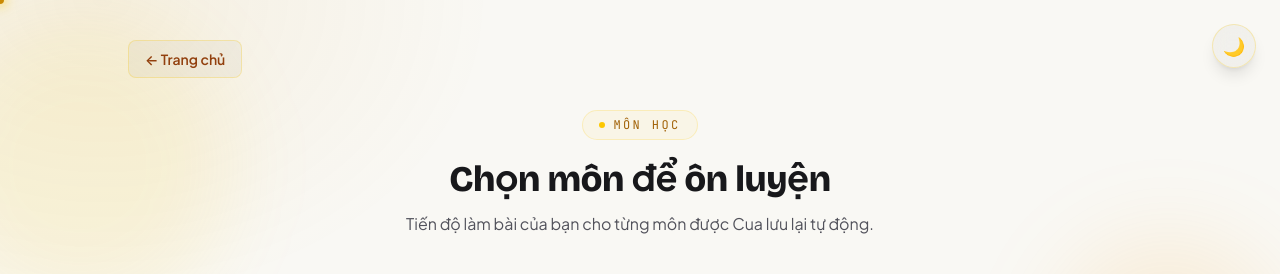
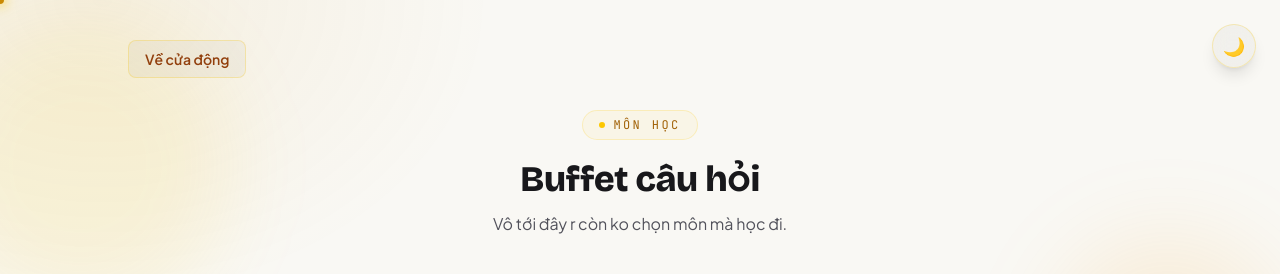
Before and after one commit to TruonTran/lean_quiz, a React (Vite) app: page /subjects in a window 1280 px wide. Shown: the top 274 px of the page. Built offline with nearby package versions, Linux system fonts and the light colour scheme; no server answers; the database is empty.

Commit message:
fix tí nội dung

```diff
--- a/src/pages/HomePage.tsx
+++ b/src/pages/HomePage.tsx
@@ -103,7 +103,7 @@ export default function HomePage() {
             style={{ animationDelay: "0.05s" }}
           >
             <span className="h-1.5 w-1.5 rounded-full bg-yellow-400 shadow-[0_0_10px_theme(colors.yellow.400)]" />
-            Nền tảng ôn luyện
+            Web tu tiên
           </span>
 
           <h1
--- a/src/pages/SubjectsPage.tsx
+++ b/src/pages/SubjectsPage.tsx
@@ -9,10 +9,10 @@ export default function SubjectsPage() {
   return (
     <PageShell
       eyebrow="Môn học"
-      title="Chọn môn để ôn luyện"
-      subtitle="Tiến độ làm bài của bạn cho từng môn được Cua lưu lại tự động."
+      title="Buffet câu hỏi"
+      subtitle="Vô tới đây r còn ko chọn môn mà học đi."
       backTo="/"
-      backLabel="← Trang chủ"
+      backLabel="Về cửa động"
     >
       <SubjectGrid
         filter={(s) => hasQuiz(s.examType)}
@@ -23,7 +23,7 @@ export default function SubjectsPage() {
           return {
             badge: answered > 0 ? `${answered}/${total}` : `${total} câu`,
             progress: total > 0 ? answered / total : 0,
-            cta: answered > 0 ? "Tiếp tục làm bài" : "Bắt đầu làm bài",
+            cta: answered > 0 ? "Tiếp tục cày cuốc" : "Làm đề này nè",
           };
         }}
       />
```
